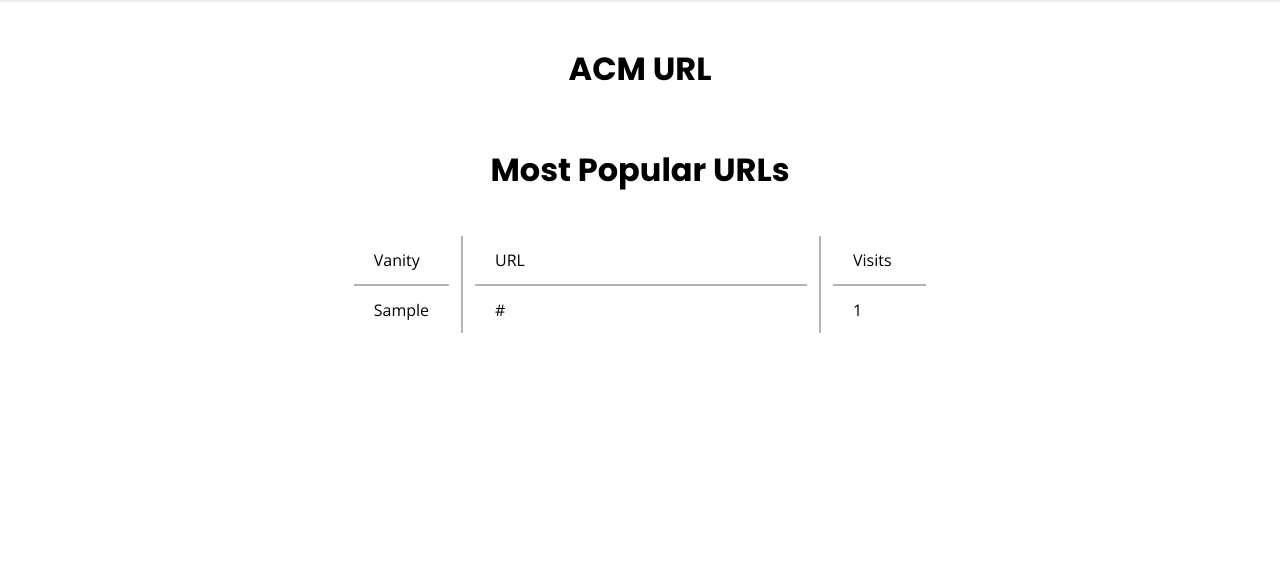
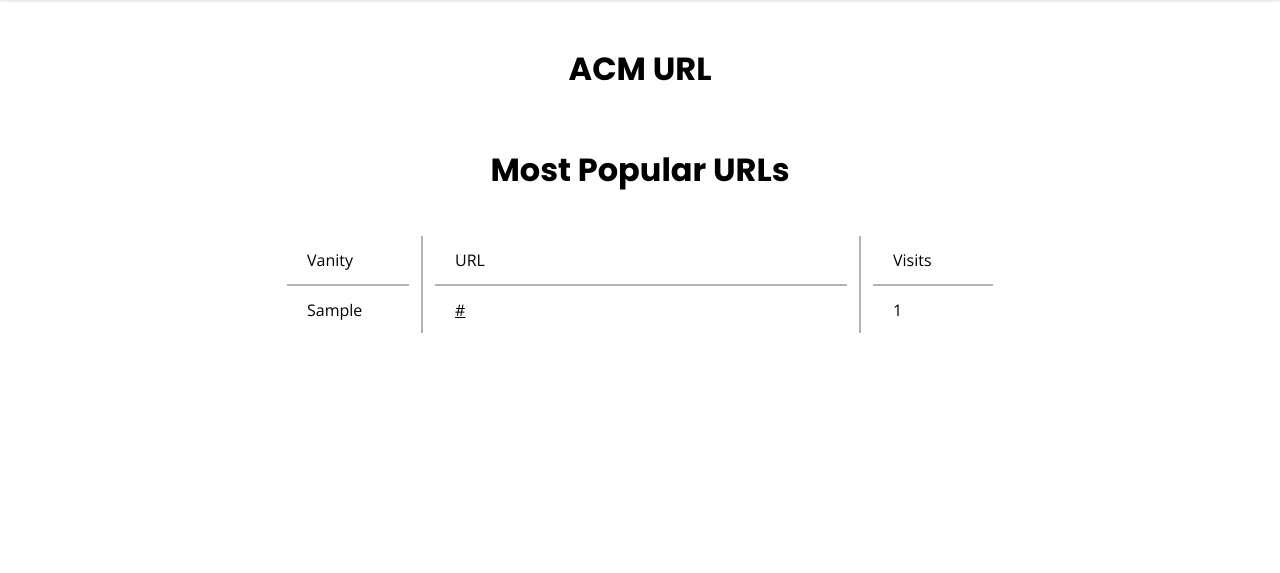
Before and after one commit to uclaacm/acm-url, a Flask app: page /all in a window 1280 px wide. Shown: the part 70-643 px from the top of the page. Run offline with Flask 2, Linux system fonts and the light colour scheme; tables that the repository leaves empty hold one stand-in row (values such as "Sample post").

Commit message:
pagination and css cleanup

```diff
--- a/acm_url/config.py
+++ b/acm_url/config.py
@@ -4,3 +4,4 @@ class Config(object):
     SECRET_KEY=os.environ.get('SECRET_KEY') or 'dev'
     SQLALCHEMY_DATABASE_URI=os.environ.get('DATABASE_URL') or 'sqlite:///' + os.path.join(os.path.abspath(os.path.dirname(__file__)), 'acm_url.sqlite')
     SQLALCHEMY_TRACK_MODIFICATIONS = False
+    POSTS_PER_PAGE=3
--- a/acm_url/routes.py
+++ b/acm_url/routes.py
@@ -87,5 +87,8 @@ def vanity(vanity):
 
 @app.route('/all')
 def all():
-    links = URL.query.order_by(URL.visit_count.desc()).all()
-    return render_template('links.html', links=links)
+    page = request.args.get('page', 1, type=int)
+    links = URL.query.order_by(URL.visit_count.desc()).paginate(page, app.config['POSTS_PER_PAGE'], False)
+    next_url = url_for('all', page=links.next_num) if links.has_next else None
+    prev_url = url_for('all', page=links.prev_num) if links.has_prev else None
+    return render_template('links.html', links=links.items, next_url=next_url, prev_url=prev_url)
--- a/acm_url/static/style.css
+++ b/acm_url/static/style.css
@@ -117,7 +117,8 @@ form input[type="password"]:focus {
 }
 
 form input[type="submit"],
-button {
+button,
+a.nav {
   border-radius: 5px;
   background-color: #333333;
   color: white;
@@ -196,6 +197,14 @@ form #vanity:focus + .line {
   padding: 0;
 }
 
+.item::-webkit-scrollbar {
+  display: none;
+}
+
+li {
+  list-style-type: none;
+}
+
 .item {
   white-space: nowrap;
   overflow-x: scroll;
@@ -203,33 +212,42 @@ form #vanity:focus + .line {
   padding-right: 2rem;
   padding-top: 0.8rem;
   padding-bottom: 0.8rem;
+  scrollbar-width: none;
+  -ms-overflow-style: none;
+  min-width: 5rem;
 }
 
-.container > div:nth-child(6n + 1),
-.container > div:nth-child(6n + 2),
-.container > div:nth-child(6n + 3) {
+li:nth-child(3n + 1),
+li:nth-child(3n) {
+  overflow-x: clip;
+}
+
+li:nth-child(6n + 1),
+li:nth-child(6n + 2),
+li:nth-child(6n + 3) {
   background-color: #d3d3d3;
 }
 
-.container > div:nth-child(6n + 2),
-.container > div:nth-child(6n + 3),
-.container > div:nth-child(6n + 5),
-.container > div:nth-child(6n + 6) {
+li:nth-child(6n + 2),
+li:nth-child(6n + 3),
+li:nth-child(6n + 5),
+li:nth-child(6n + 6) {
   padding-left: 2rem;
   border-left: 2px solid #b3b3b3;
 }
 
-#title {
+li.title {
   position: relative;
   padding-left: 2rem;
+  padding-right: 2rem;
   padding-top: 0.8rem;
   padding-bottom: 0.8rem;
   background-color: #ffffff;
   border-bottom: 2px solid #b3b3b3;
 }
 
-#title:before,
-#title:after {
+.title:before,
+.title:after {
   content: "";
   position: absolute;
   background-color: #ffffff;
@@ -238,10 +256,18 @@ form #vanity:focus + .line {
   bottom: -0.4rem;
 }
 
-#title:before {
+.title:before {
   left: 0;
 }
 
-#title:after {
+.title:after {
   right: 0;
 }
+
+.flex-container {
+  width: 100vw;
+  position: center;
+  display: flex;
+  justify-content: space-around;
+  align-items: center;
+}
--- a/acm_url/templates/links.html
+++ b/acm_url/templates/links.html
@@ -1,13 +1,21 @@
 {% extends 'base.html' %} {% block content %}
 <h1>Most Popular URLs</h1>
 <ul class="container">
-  <div id="title">Vanity</div>
-  <div id="title">URL</div>
-  <div id="title">Visits</div>
+  <li class="title">Vanity</li>
+  <li class="title">URL</li>
+  <li class="title">Visits</li>
   {% for link in links %}
-  <div class="item">{{ link.vanity }}</div>
-  <div class="item">{{ link.url }}</div>
-  <div class="item">{{ link.visit_count }}</div>
+  <li class="item">{{ link.vanity }}</li>
+  <li class="item"><a href="{{ link.url }}">{{ link.url }}</a></li>
+  <li class="item">{{ link.visit_count }}</li>
   {% endfor %}
 </ul>
-{% endblock %}
+{% if prev_url or next_url %}
+<div class="flex-container">
+  {% if prev_url %}
+  <a class="nav" href="{{ prev_url }}">Prev</a>
+  {% endif %} {% if next_url %}
+  <a class="nav" href="{{ next_url }}">Next</a>
+  {% endif %}
+</div>
+{% endif %} {% endblock %}
--- a/requirements.txt
+++ b/requirements.txt
@@ -17,4 +17,4 @@ six==1.15.0
 SQLAlchemy==1.3.20
 Werkzeug==1.0.1
 WTForms==2.3.3
-psycopg2-binary
+psycopg2
```
